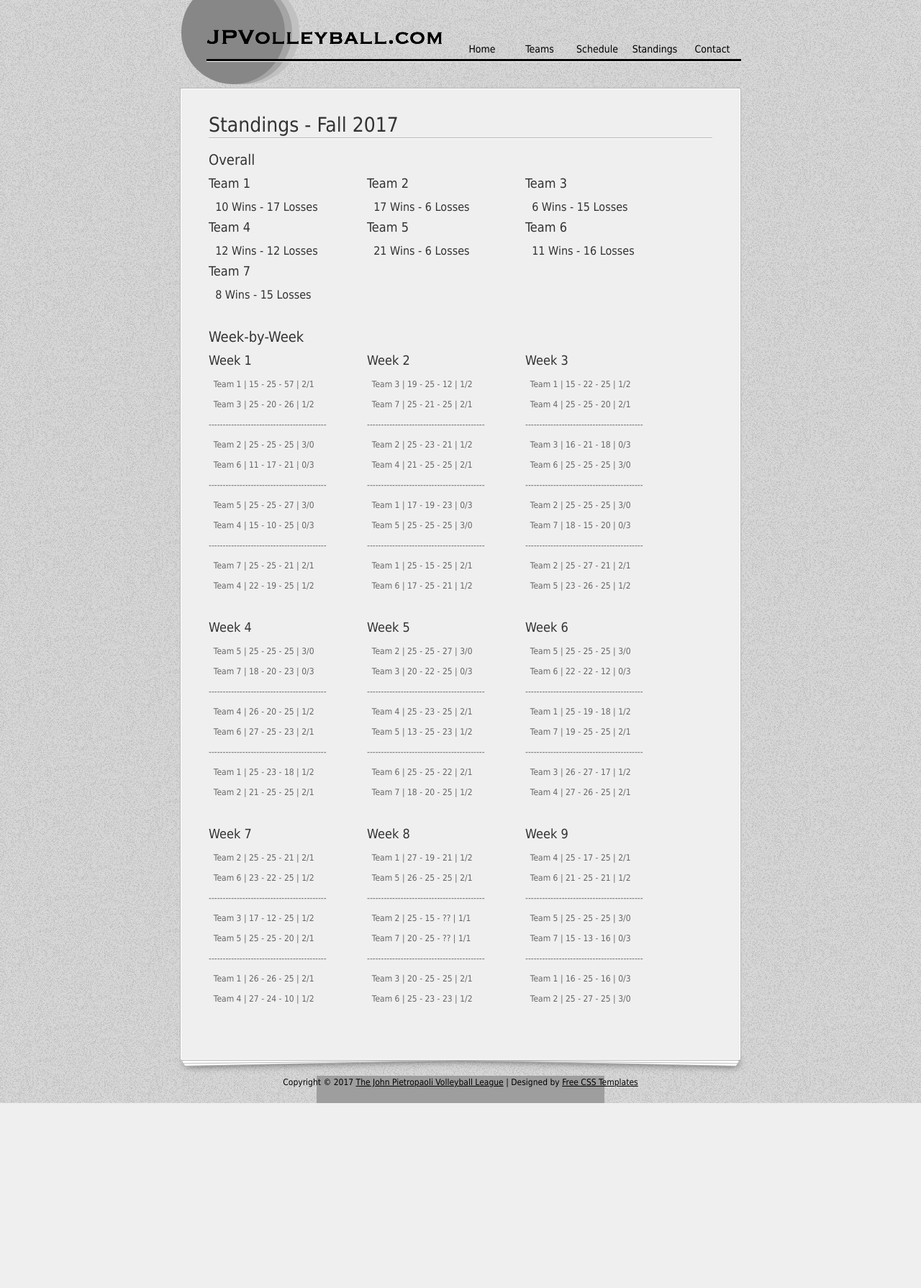
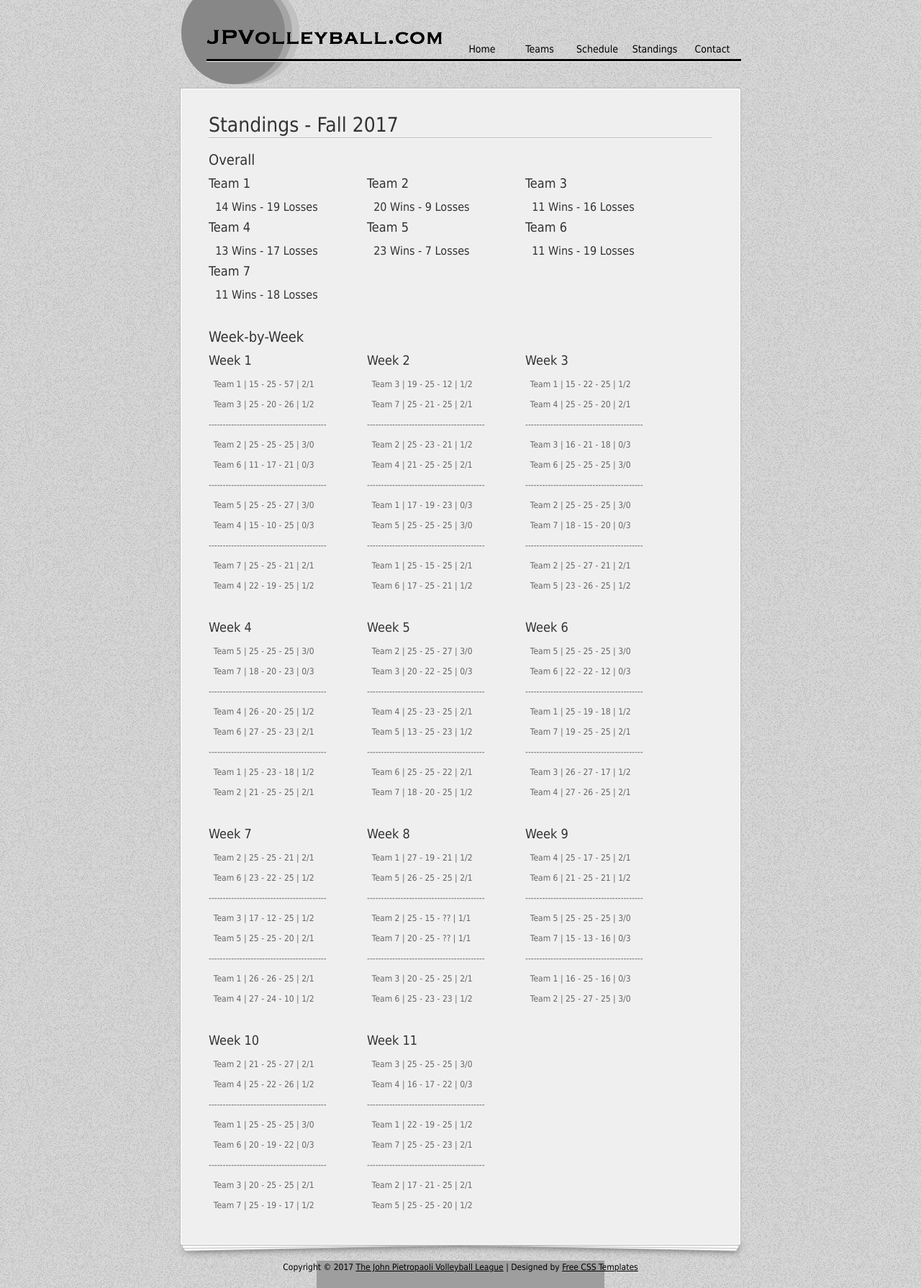
Before and after one commit to PyDrew/jpvolleyball, a Flask app: page /standings in a window 1280 px wide. Shown: the whole page at 72% size. Before the commit the page ends 1533 px from the top, so only its background shows below. Run offline with Flask 2, Linux system fonts and the light colour scheme; some libraries are stand-ins or nearby versions; grey boxes are pictures that could not be loaded.

Commit message:
Update standings for weeks 10 and 11

```diff
--- a/templates/standings.html
+++ b/templates/standings.html
@@ -5,31 +5,31 @@
           	<h3>Overall</h3>
             <div class="col_w220 float_l">
               <h4>Team 1</h4>
-              <h5>&nbsp;&nbsp;10 Wins - 17 Losses</h5>
+              <h5>&nbsp;&nbsp;14 Wins - 19 Losses</h5>
             </div>
             <div class="col_w220 float_l">
               <h4>Team 2</h4>
-              <h5>&nbsp;&nbsp;17 Wins - 6 Losses</h5>
+              <h5>&nbsp;&nbsp;20 Wins - 9 Losses</h5>
             </div>
             <div class="col_w220 float_l">
               <h4>Team 3</h4>
-              <h5>&nbsp;&nbsp;6 Wins - 15 Losses</h5>
+              <h5>&nbsp;&nbsp;11 Wins - 16 Losses</h5>
             </div>
             <div class="col_w220 float_l">
               <h4>Team 4</h4>
-              <h5>&nbsp;&nbsp;12 Wins - 12 Losses</h5>
+              <h5>&nbsp;&nbsp;13 Wins - 17 Losses</h5>
             </div>
             <div class="col_w220 float_l">
               <h4>Team 5</h4>
-              <h5>&nbsp;&nbsp;21 Wins - 6 Losses</h5>
+              <h5>&nbsp;&nbsp;23 Wins - 7 Losses</h5>
             </div>
             <div class="col_w220 float_l">
               <h4>Team 6</h4>
-              <h5>&nbsp;&nbsp;11 Wins - 16 Losses</h5>
+              <h5>&nbsp;&nbsp;11 Wins - 19 Losses</h5>
             </div>
             <div class="col_w220 float_l">
                 <h4>Team 7</h4>
-              <h5>&nbsp;&nbsp;8 Wins - 15 Losses</h5>
+              <h5>&nbsp;&nbsp;11 Wins - 18 Losses</h5>
               </div>
             <div class="cleaner h30"></div>
           <h3>Week-by-Week</h3>
@@ -144,17 +144,26 @@
               <p>&nbsp;&nbsp;Team 2&nbsp;|&nbsp;25 - 27 - 25&nbsp;|&nbsp;3/0</p>
             </div>
            <div class="cleaner h30"></div>
-<!--
            <div class="col_w220 float_l">
             <h4>Week 10</h4>
-              <p>&nbsp;&nbsp;Team 2&nbsp;|&nbsp;27 - 27 - 21&nbsp;|&nbsp;2/1</p>
-              <p>&nbsp;&nbsp;Team 5&nbsp;|&nbsp;26 - 26 - 25&nbsp;|&nbsp;1/2</p>
+              <p>&nbsp;&nbsp;Team 2&nbsp;|&nbsp;21 - 25 - 27&nbsp;|&nbsp;2/1</p>
+              <p>&nbsp;&nbsp;Team 4&nbsp;|&nbsp;25 - 22 - 26&nbsp;|&nbsp;1/2</p>
               <p>------------------------------------------</p>
-              <p>&nbsp;&nbsp;Team 2&nbsp;|&nbsp;15 - 25 - 25&nbsp;|&nbsp;1/2</p>
-              <p>&nbsp;&nbsp;Team 3&nbsp;|&nbsp;25 - 22 - 22&nbsp;|&nbsp;2/1</p>
+              <p>&nbsp;&nbsp;Team 1&nbsp;|&nbsp;25 - 25 - 25&nbsp;|&nbsp;3/0</p>
+              <p>&nbsp;&nbsp;Team 6&nbsp;|&nbsp;20 - 19 - 22&nbsp;|&nbsp;0/3</p>
               <p>------------------------------------------</p>
-              <p>&nbsp;&nbsp;Team 1&nbsp;|&nbsp;22 - 25 - 25&nbsp;|&nbsp;3/0</p>
-              <p>&nbsp;&nbsp;Team 4&nbsp;|&nbsp;25 - 21 - 15&nbsp;|&nbsp;0/3</p>
+              <p>&nbsp;&nbsp;Team 3&nbsp;|&nbsp;20 - 25 - 25&nbsp;|&nbsp;2/1</p>
+              <p>&nbsp;&nbsp;Team 7&nbsp;|&nbsp;25 - 19 - 17&nbsp;|&nbsp;1/2</p>
             </div>
--->
+            <div class="col_w220 float_l">
+              <h4>Week 11</h4>
+                <p>&nbsp;&nbsp;Team 3&nbsp;|&nbsp;25 - 25 - 25&nbsp;|&nbsp;3/0</p>
+                <p>&nbsp;&nbsp;Team 4&nbsp;|&nbsp;16 - 17 - 22&nbsp;|&nbsp;0/3</p>
+                <p>------------------------------------------</p>
+                <p>&nbsp;&nbsp;Team 1&nbsp;|&nbsp;22 - 19 - 25&nbsp;|&nbsp;1/2</p>
+                <p>&nbsp;&nbsp;Team 7&nbsp;|&nbsp;25 - 25 - 23&nbsp;|&nbsp;2/1</p>
+                <p>------------------------------------------</p>
+                <p>&nbsp;&nbsp;Team 2&nbsp;|&nbsp;17 - 21 - 25&nbsp;|&nbsp;2/1</p>
+                <p>&nbsp;&nbsp;Team 5&nbsp;|&nbsp;25 - 25 - 20&nbsp;|&nbsp;1/2</p>
+            </div>
 {% endblock %}
```
